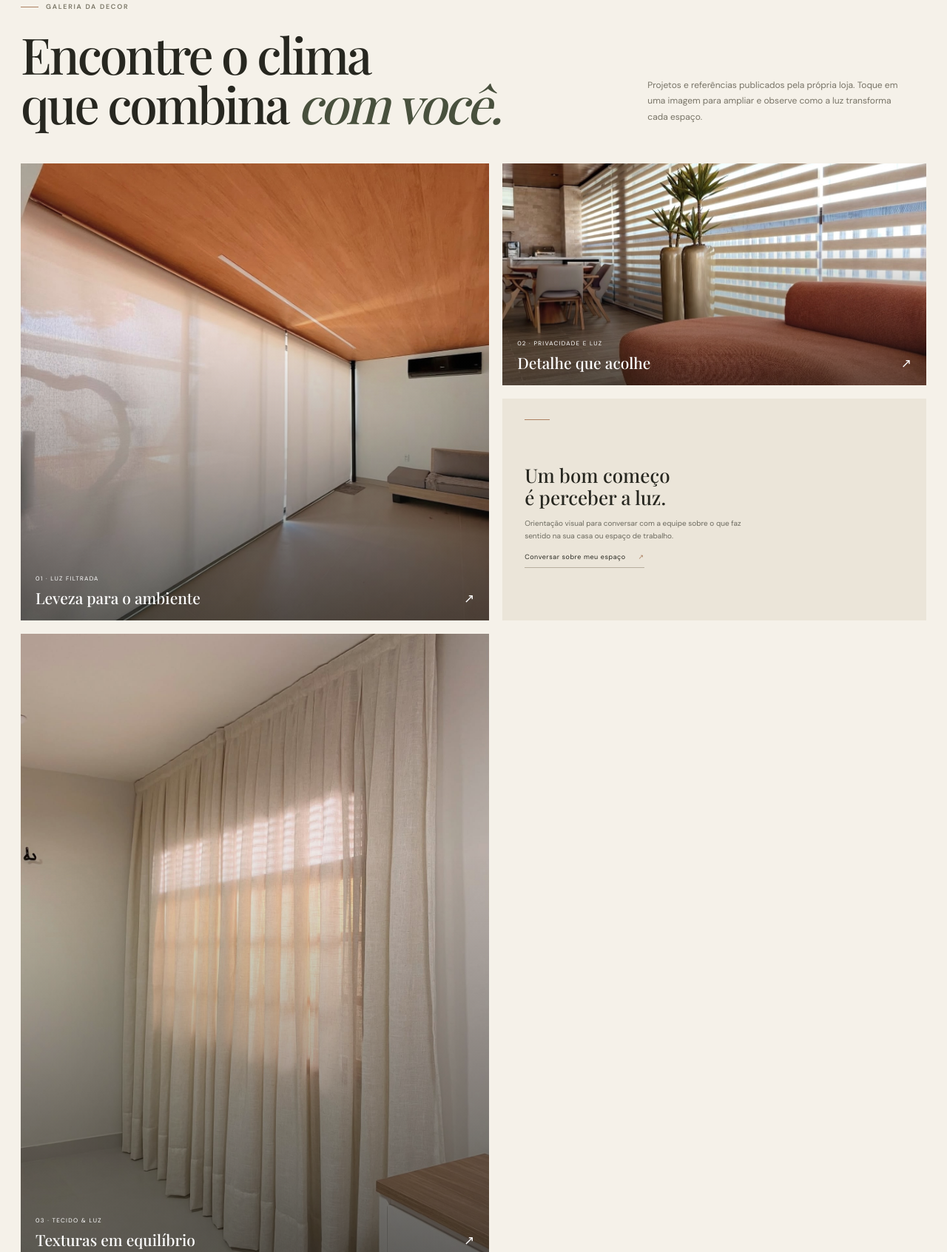
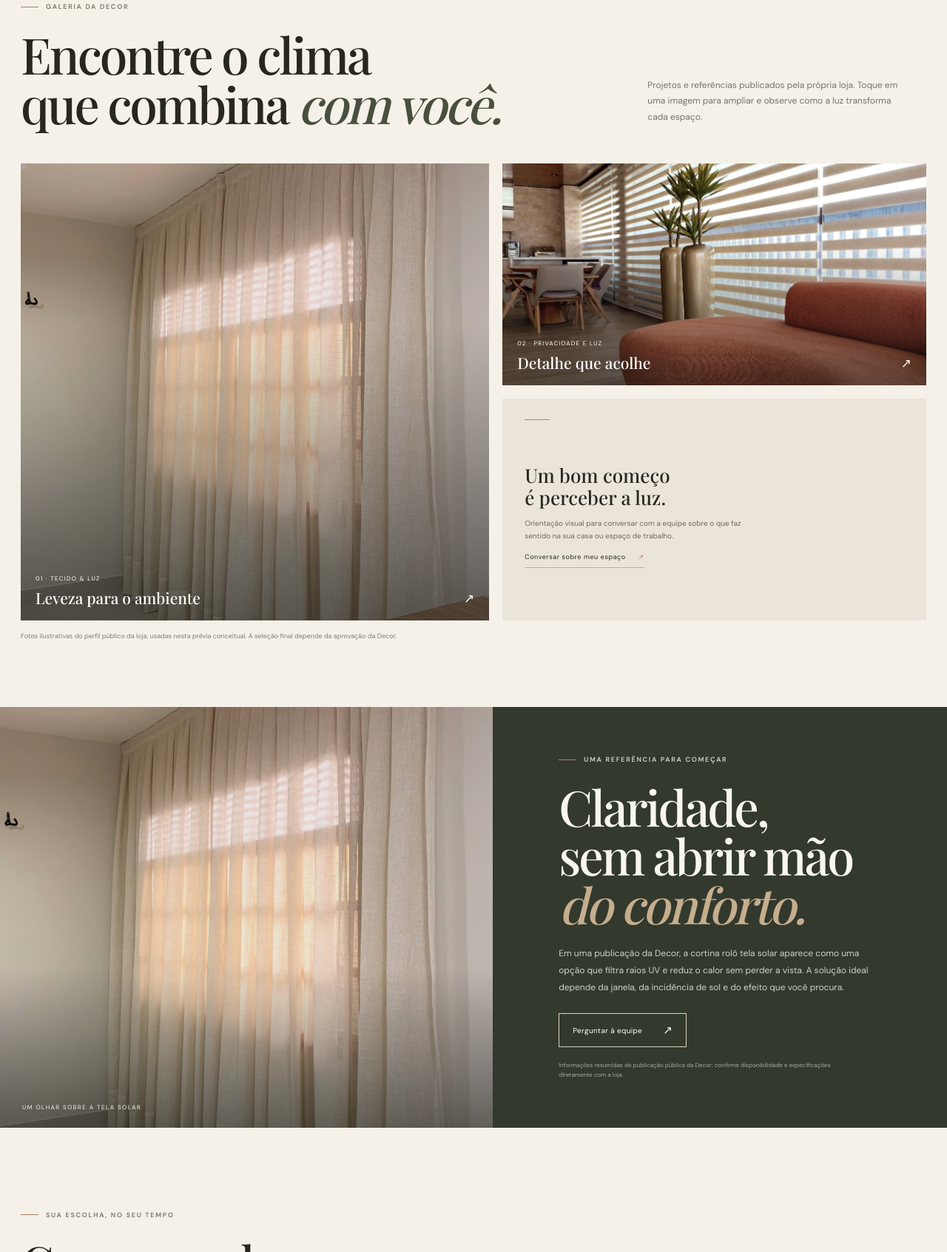
Before and after one commit to oluisvi/cortinas-persianas-decor-conceito, a plain HTML site: page index.html in a window 1280 px wide. Shown: the part 980-2673 px from the top of the page at 74% size. Drawn offline with nearby package versions, Linux system fonts and the light colour scheme; a web font is replaced by a local one.

Commit message:
Refine gallery and add presentation board

```diff
--- a/index.html
+++ b/index.html
@@ -46,16 +46,13 @@
         <p class="section-note">Projetos e referências publicados pela própria loja. Toque em uma imagem para ampliar e observe como a luz transforma cada espaço.</p>
       </div>
       <div class="gallery">
-        <button class="gallery-card tall" data-image="assets/decor-post-natal.jpg" data-caption="Cortina rolô tela solar · referência publicada pela Decor" aria-label="Ampliar foto de cortina rolô tela solar">
-          <img src="assets/decor-post-natal.jpg" alt="Cortina rolô tela solar filtrando a luz em uma sala ampla" loading="lazy"><span class="gallery-caption"><small>01 · LUZ FILTRADA</small><b>Leveza para o ambiente</b><i>↗</i></span>
+        <button class="gallery-card tall" data-image="assets/decor-post-03.jpg" data-caption="Cortina de tecido claro · referência publicada pela Decor" aria-label="Ampliar foto de cortina em tecido claro">
+          <img src="assets/decor-post-03.jpg" alt="Cortina de tecido claro filtrando a luz de uma janela, em foto publicada pela Decor" loading="lazy"><span class="gallery-caption"><small>01 · TECIDO & LUZ</small><b>Leveza para o ambiente</b><i>↗</i></span>
         </button>
         <button class="gallery-card wide" data-image="assets/decor-post-04.jpg" data-caption="Persiana em ambiente residencial · referência publicada pela Decor" aria-label="Ampliar foto de persiana em ambiente">
           <img src="assets/decor-post-04.jpg" alt="Persiana instalada em ambiente residencial, em foto publicada no perfil da Decor" loading="lazy"><span class="gallery-caption"><small>02 · PRIVACIDADE E LUZ</small><b>Detalhe que acolhe</b><i>↗</i></span>
         </button>
         <div class="gallery-note"><span class="note-line"></span><b>Um bom começo<br>é perceber a luz.</b><p>Orientação visual para conversar com a equipe sobre o que faz sentido na sua casa ou espaço de trabalho.</p><a href="https://wa.me/5584994468033?text=Oi%21%20Vi%20as%20refer%C3%AAncias%20da%20Decor%20e%20quero%20conversar%20sobre%20uma%20janela." target="_blank" rel="noreferrer">Conversar sobre meu espaço <span>↗</span></a></div>
-        <button class="gallery-card wide second" data-image="assets/decor-post-03.jpg" data-caption="Cortina em tecido claro · referência publicada pela Decor" aria-label="Ampliar foto de cortina em tecido claro">
-          <img src="assets/decor-post-03.jpg" alt="Cortina de tecido claro filtrando a luz de uma janela, em foto publicada pela Decor" loading="lazy"><span class="gallery-caption"><small>03 · TECIDO & LUZ</small><b>Texturas em equilíbrio</b><i>↗</i></span>
-        </button>
       </div>
       <p class="image-disclaimer">Fotos ilustrativas do perfil público da loja, usadas nesta prévia conceitual. A seleção final depende da aprovação da Decor.</p>
     </section>
```
Also changed, not shown: arte/prancha.png (added), 1 other file.
